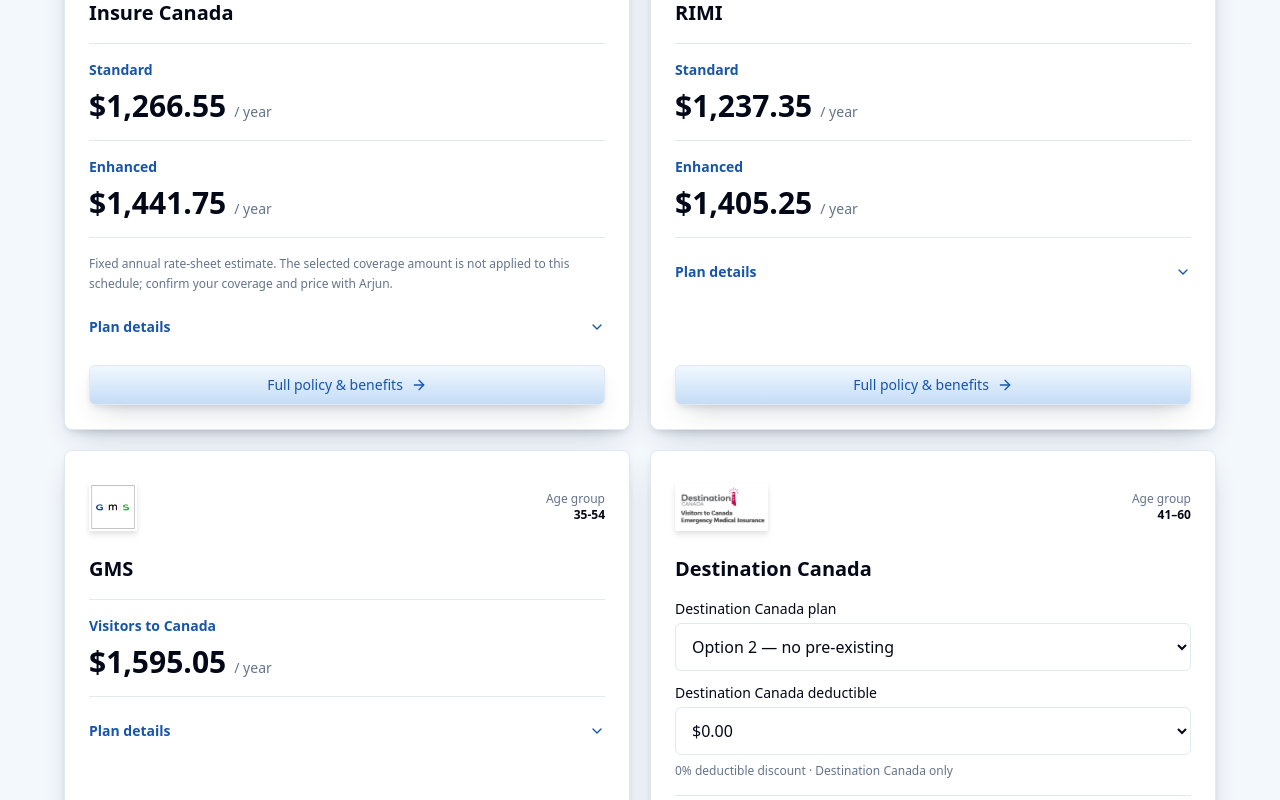
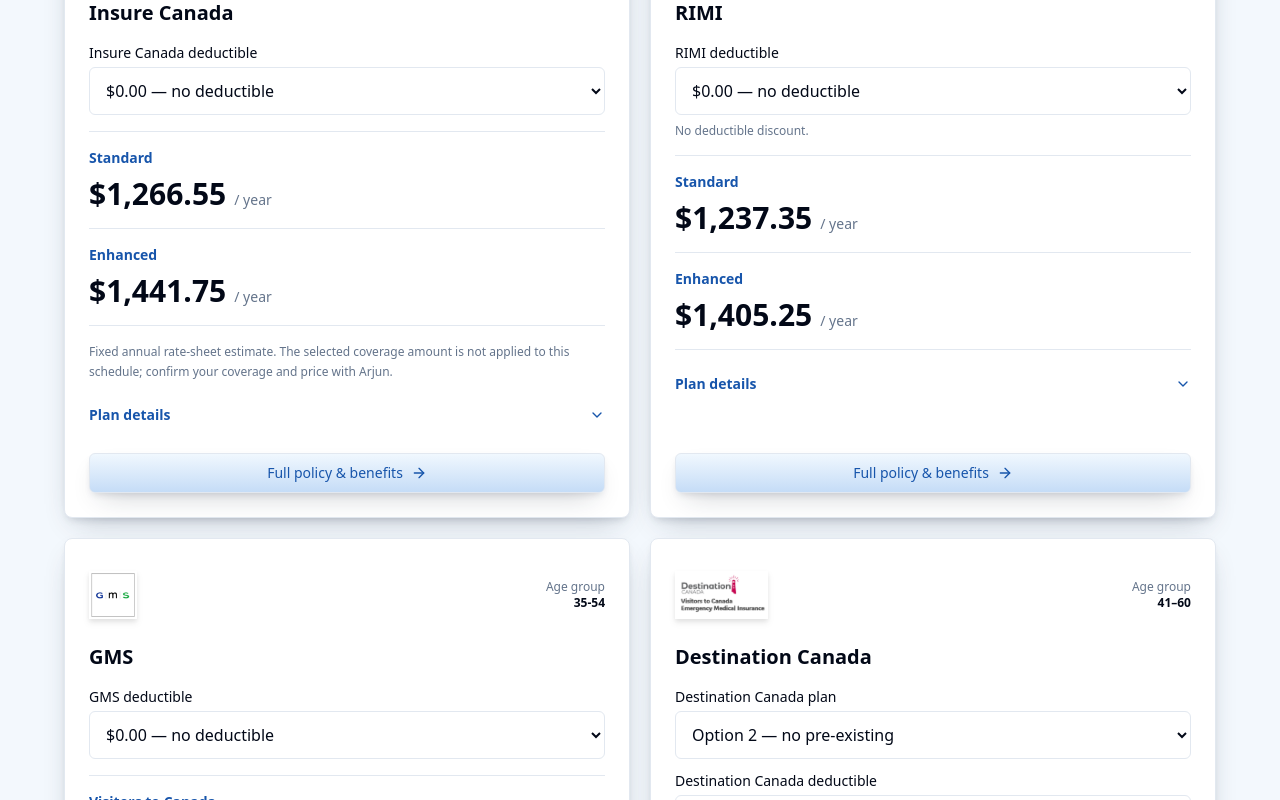
Before and after one commit to ajarjungll/insurancewitharjun, a React (Vite) app: page /insurance-types/super-visa in a window 1280 px wide. Shown: the part 3840-4640 px from the top of the page. Built offline with nearby package versions, Linux system fonts and the light colour scheme.

Commit message:
Changes
Co-authored-by: ajarjungll <219292420+ajarjungll@users.noreply.github.com>

```diff
--- a/src/components/SuperVisaPremiumCalculator.tsx
+++ b/src/components/SuperVisaPremiumCalculator.tsx
@@ -300,6 +300,25 @@ const SuperVisaPremiumCalculator: React.FC = () => {
                 <span className="text-right text-xs text-muted-foreground">Age group<br /><strong className="text-foreground">{company.band ?? 'Not eligible'}</strong></span>
               </div>
               <h4 className="mt-4 text-xl font-bold">{company.name}</h4>
+              {company.key === 'insure-canada' && <div className="mt-4">
+                <label htmlFor="ic-deductible" className="mb-1 block text-sm font-medium">Insure Canada deductible</label>
+                <select id="ic-deductible" className={controlClass} value={icDeductible} onChange={e => setIcDeductible(Number(e.target.value) as ICDed)}>
+                  {([0, 100, 250, 500, 1000] as ICDed[]).map(d => <option key={d} value={d}>{fmt(d)}{d === 0 ? ' — no deductible' : ''}</option>)}
+                </select>
+              </div>}
+              {company.key === 'rimi' && <div className="mt-4">
+                <label htmlFor="rimi-deductible" className="mb-1 block text-sm font-medium">RIMI deductible</label>
+                <select id="rimi-deductible" className={controlClass} value={rimiDeductible} onChange={e => setRimiDeductible(Number(e.target.value) as CommonDed)}>
+                  {COMMON_DEDUCTIBLES.map(d => <option key={d} value={d} disabled={age >= 80 && d < 500}>{fmt(d)}{d === 0 ? ' — no deductible' : age >= 80 && d < 500 ? ' — not available at age 80+' : ''}</option>)}
+                </select>
+                <p className="mt-2 text-xs text-muted-foreground">{age >= 80 ? 'Age 80+: $500 is the base rate; $1,000 saves 15%.' : rimiDeductible === 0 ? 'No deductible discount.' : `Saves ${Math.round((RIMI_DED_DISCOUNT_UNDER80[rimiDeductible] ?? 0) * 100)}% off the base rate.`}</p>
+              </div>}
+              {company.key === 'gms' && <div className="mt-4">
+                <label htmlFor="gms-deductible" className="mb-1 block text-sm font-medium">GMS deductible</label>
+                <select id="gms-deductible" className={controlClass} value={gmsDeductible} onChange={e => setGmsDeductible(Number(e.target.value) as CommonDed)}>
+                  {COMMON_DEDUCTIBLES.map(d => <option key={d} value={d}>{fmt(d)}{d === 0 ? ' — no deductible' : ''}</option>)}
+                </select>
+              </div>}
               {company.key === 'destination-canada' && <div className="mt-4 space-y-3">
                 <div><label htmlFor="destination-option" className="mb-1 block text-sm font-medium">Destination Canada plan</label>
                   <select id="destination-option" className={controlClass} value={preExisting ? '1' : '2'} onChange={e => setPreExisting(e.target.value === '1')}>
```
